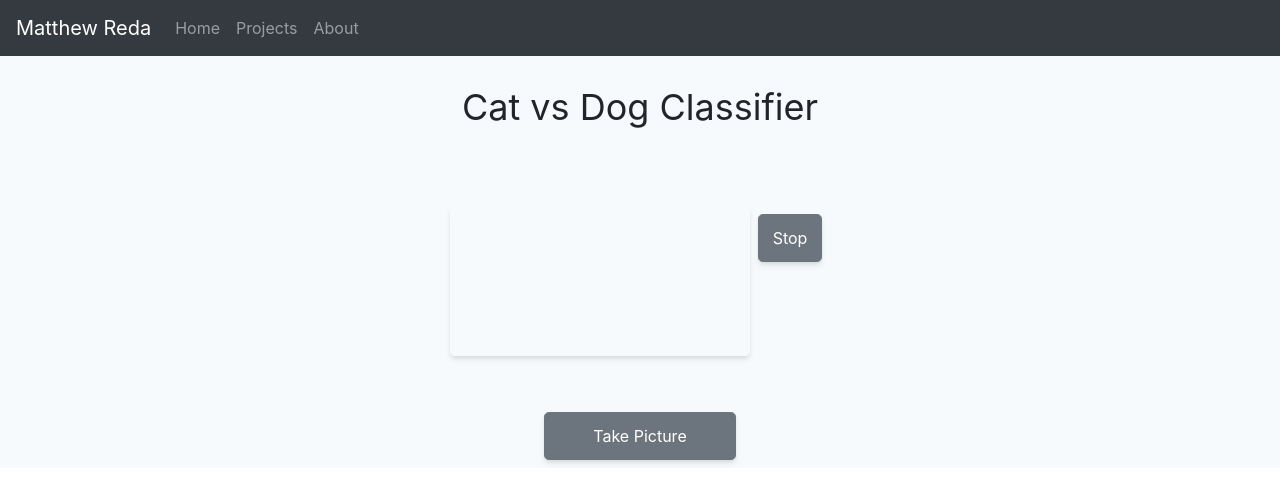
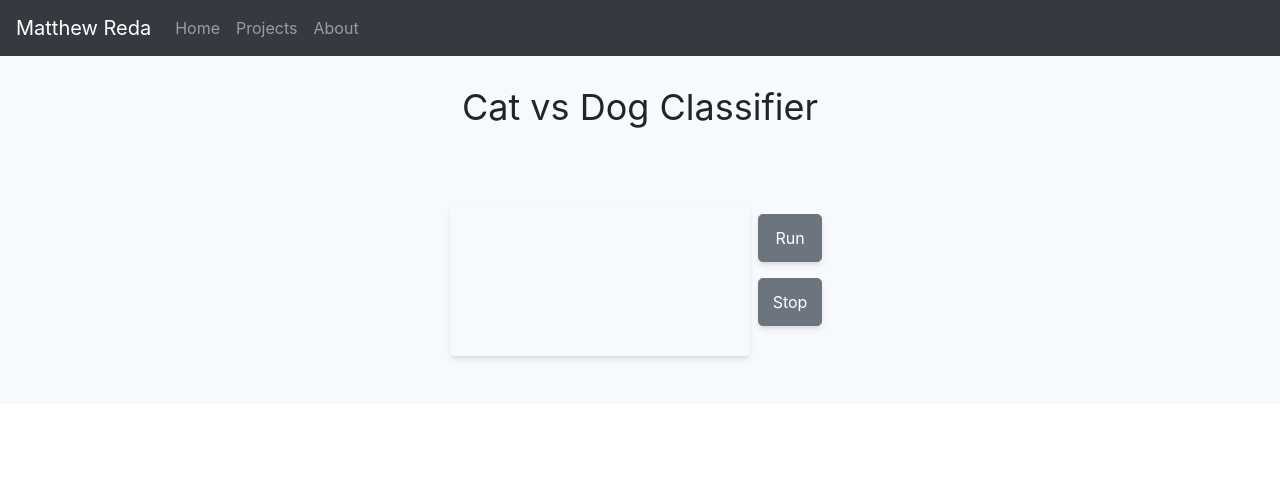
Before and after one commit to redam94/Portfolio, a React (Create React App) app: page /projects/cat_or_dog_classifier in a window 1280 px wide. Both pictures are taken after a click on the button "Start Webcam". Shown: the top 504 px of the page. Built offline with nearby package versions, Linux system fonts and the light colour scheme; no server answers.

Commit message:
Changed Video component

```diff
--- a/src/client/components/Video.js
+++ b/src/client/components/Video.js
@@ -76,6 +76,16 @@ export default class Video extends React.Component{
                                shadow-md'
                         variant='secondary'
                         hidden={this.state.isLive}
+                        onClick={this.props.myFunction}>
+                        Run
+                    </Button>
+                    <Button
+                        className='h-12 w-16
+                        justify-center rounded-lg
+                        my-2 mx-2
+                        shadow-md'
+                        variant='secondary'
+                        hidden={this.state.isLive}
                         onClick={this.deactivateWebcam}>
                         Stop
                     </Button>
--- a/src/client/pages/CvDPage/CvD.js
+++ b/src/client/pages/CvDPage/CvD.js
@@ -1,10 +1,10 @@
 import React from "react"
-import { Button } from "react-bootstrap"
 import {Video} from "../../components"
 import Model from "./assets/cvdModel"
 
 
 export default class CVD extends React.Component{
+
     constructor(props){
         super(props)
         this.photo = null
@@ -26,7 +26,6 @@ export default class CVD extends React.Component{
         }
     }
 
-
     render(){
         return (
         <div className="w-full hide-overlap h-full bg-gray-100 flex text-center flex-column box" style={{height: 'auto'}}>
@@ -35,17 +34,8 @@ export default class CVD extends React.Component{
                 m-4">
                     Cat vs Dog Classifier
                 </div>
-            <Video videoRef={this.mediaStream} height="512" width="512"/>
-            <Button
-                className='h-12 w-48
-                align-self-center rounded-lg
-                my-2 mx-2
-                shadow-md'
-                variant='secondary'
-                onClick={() => this.takePicture("myvideo")}
-                >
-                    Take Picture
-                </Button>
+            <Video videoRef={this.mediaStream} height={256} width={256} myFunction={this.takePicture}/>
+
         </div>
         )
     }
--- a/src/client/pages/CvDPage/assets/cvdModel.js
+++ b/src/client/pages/CvDPage/assets/cvdModel.js
@@ -4,17 +4,19 @@ class Model {
 
     constructor(){
 
-      this.URL = process.env.REACT_APP_DISASTER_MODEL
+      this.URL = process.env.REACT_APP_BASE_MODEL + 'cvd/model.json';
 
     }
 
     bmp_to_img = (bmp) => {
         try {
             var img = tf.browser.fromPixels(bmp);
-            img.print();
+            console.log(img.shape)
+            return img;
         }catch (error){
-            console.log(error)
+            console.log(error);
         }
+        return tf.zeros([512, 512, 3]);
     }
 
     async getModel(){
@@ -26,7 +28,5 @@ class Model {
   }
 
   }
-  //tf.io.browserFiles(
-  //    [uploadJ.files[0], uploadWeights.files[0], uploadWeight3.files[0]]
-  //    )
+
   export default Model
```
